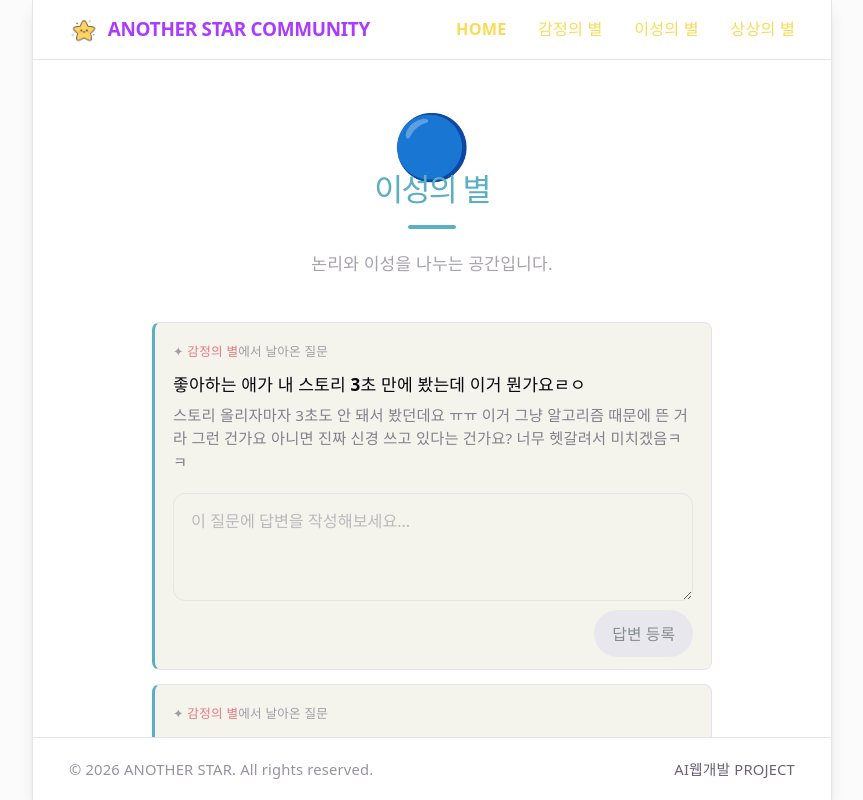
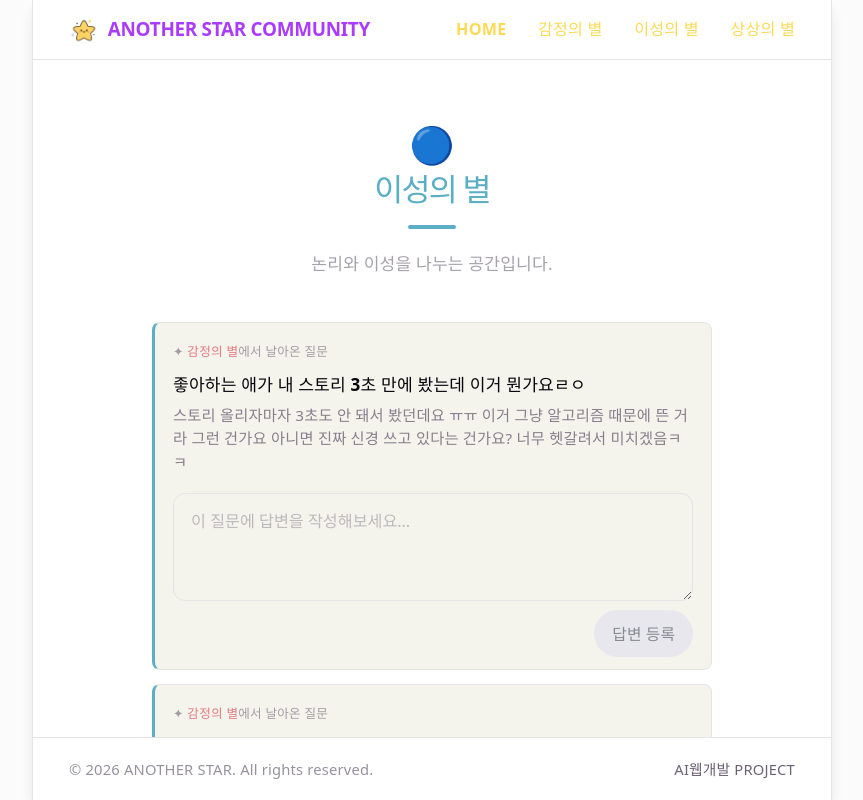
Before and after one commit to ai-web-development/main, a React (Vite) app: page /reason in a window 1280 px wide. Shown: the whole page, without its empty margins (208-1071 px from the left). Built offline with nearby package versions, Linux system fonts and the light colour scheme.

Commit message:
change emoji

```diff
--- a/src/pages/emotionStarPage/EmotionStar.module.css
+++ b/src/pages/emotionStarPage/EmotionStar.module.css
@@ -9,7 +9,7 @@
   padding: 3rem 1rem;
 }
 
-.badge   { font-size: 3.5rem; }
+.badge   { font-size: 2rem; }
 
 .title {
   font-size: 1.75rem;
--- a/src/pages/imaginationStarPage/ImaginationStar.module.css
+++ b/src/pages/imaginationStarPage/ImaginationStar.module.css
@@ -9,7 +9,7 @@
   padding: 3rem 1rem;
 }
 
-.badge   { font-size: 3.5rem; }
+.badge   { font-size: 2rem; }
 
 .title {
   font-size: 1.75rem;
--- a/src/pages/reasonStarPage/ReasonStar.module.css
+++ b/src/pages/reasonStarPage/ReasonStar.module.css
@@ -9,7 +9,7 @@
   padding: 3rem 1rem;
 }
 
-.badge   { font-size: 3.5rem; }
+.badge   { font-size: 2rem; }
 
 .title {
   font-size: 1.75rem;
```
